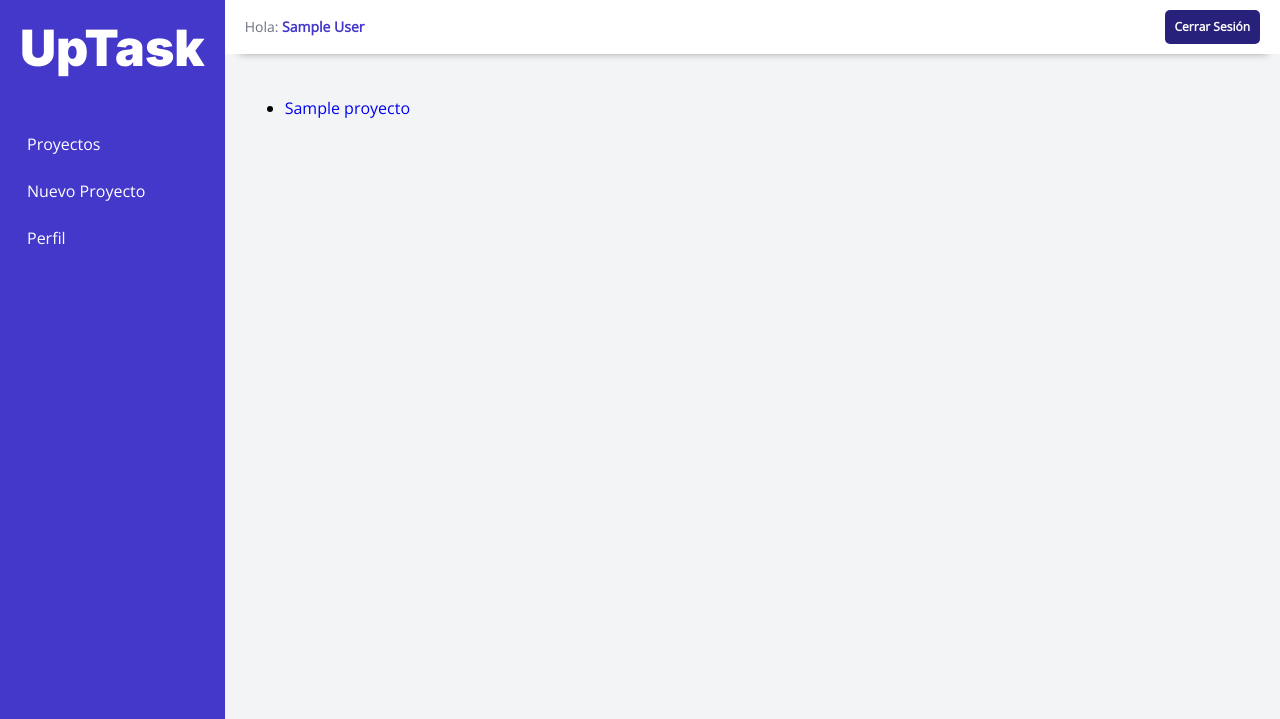
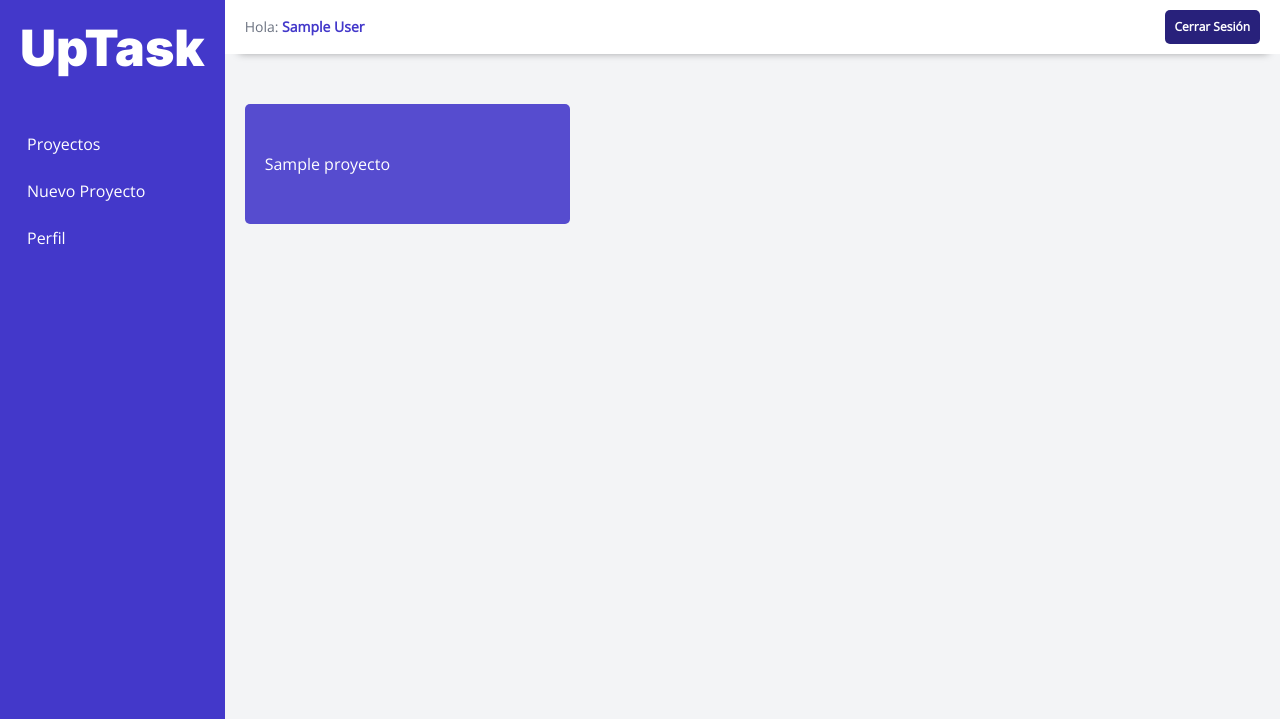
Before and after one commit to ArturoHDZG/UpTask, a PHP site: template views/dashboard/index.php in a window 1280 px wide. Shown: the top 719 px of the page. Run offline with PHP 8.4, Linux system fonts and the light colour scheme; the visitor is signed in with stand-in values (Sample User, id 1); the template is opened without the code that fills it: most values are stand-ins (such as "Sample title", 1, 10 or a date in 2020); data that the repository does not hold is empty.

Commit message:
Working Dashboard Projects SASS

```diff
--- a/src/scss/dashboard/_index.scss
+++ b/src/scss/dashboard/_index.scss
@@ -1,3 +1,4 @@
 @forward 'barra';
 @forward 'dashboard';
+@forward 'proyectos';
 @forward 'sidebar';
--- /dev/null
+++ b/src/scss/dashboard/_proyectos.scss
@@ -0,0 +1,30 @@
+@use 'base/variables' as v;
+@use 'base/mixins' as m;
+
+.no-proyectos {
+  a { color: v.$indigo; }
+}
+
+.listado-proyectos {
+  list-style: none;
+  margin-top: 3rem;
+  padding: 0;
+
+  @include m.grid(1, 2rem);
+  @include m.tablet { @include m.grid(2, 2rem); }
+  @include m.desktop { @include m.grid(3, 2rem); }
+
+  .proyecto {
+    background-color: lighten(v.$indigo, 5%);
+    border-radius: .5rem;
+    line-height: 2;
+    min-height: 12rem;
+    padding: 2rem;
+    display: flex;
+    align-items: center;
+
+    &:hover { background-color: darken(v.$indigo, 5%); }
+
+    a { color: v.$blanco; }
+  }
+}
```
Also changed, not shown: public/build/css/app.css.
